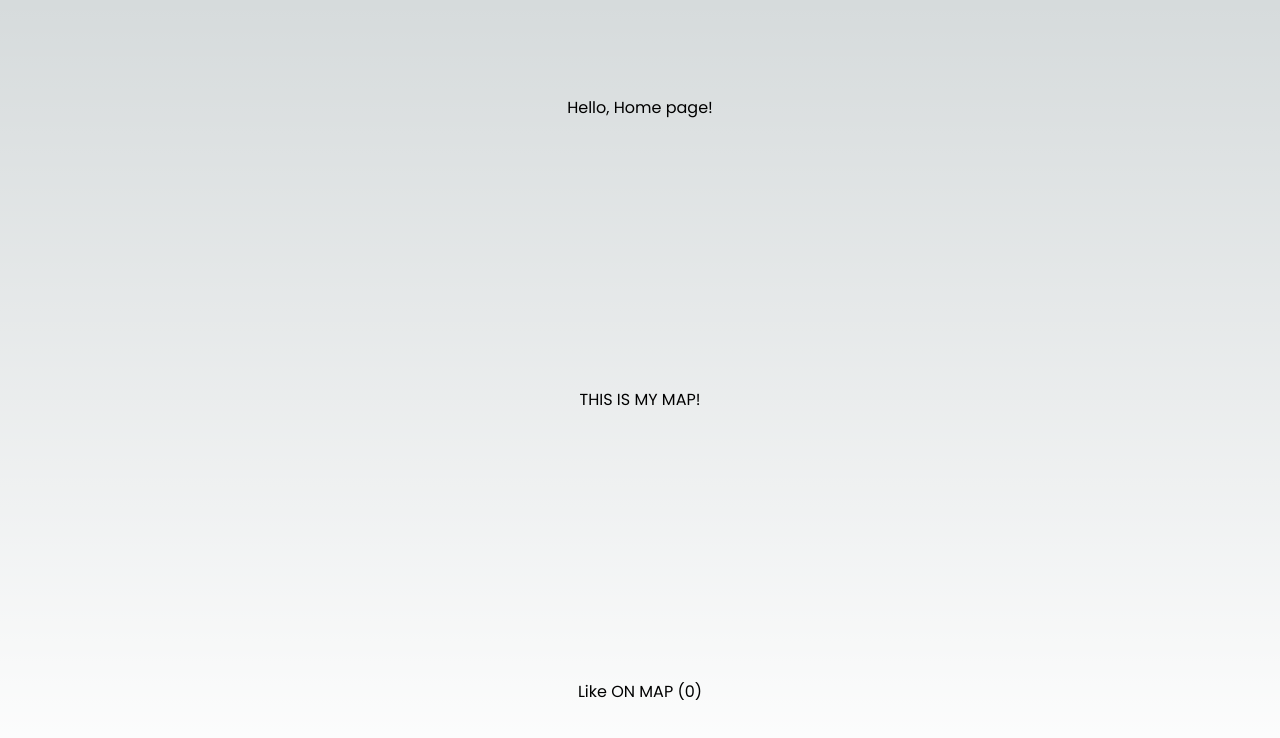
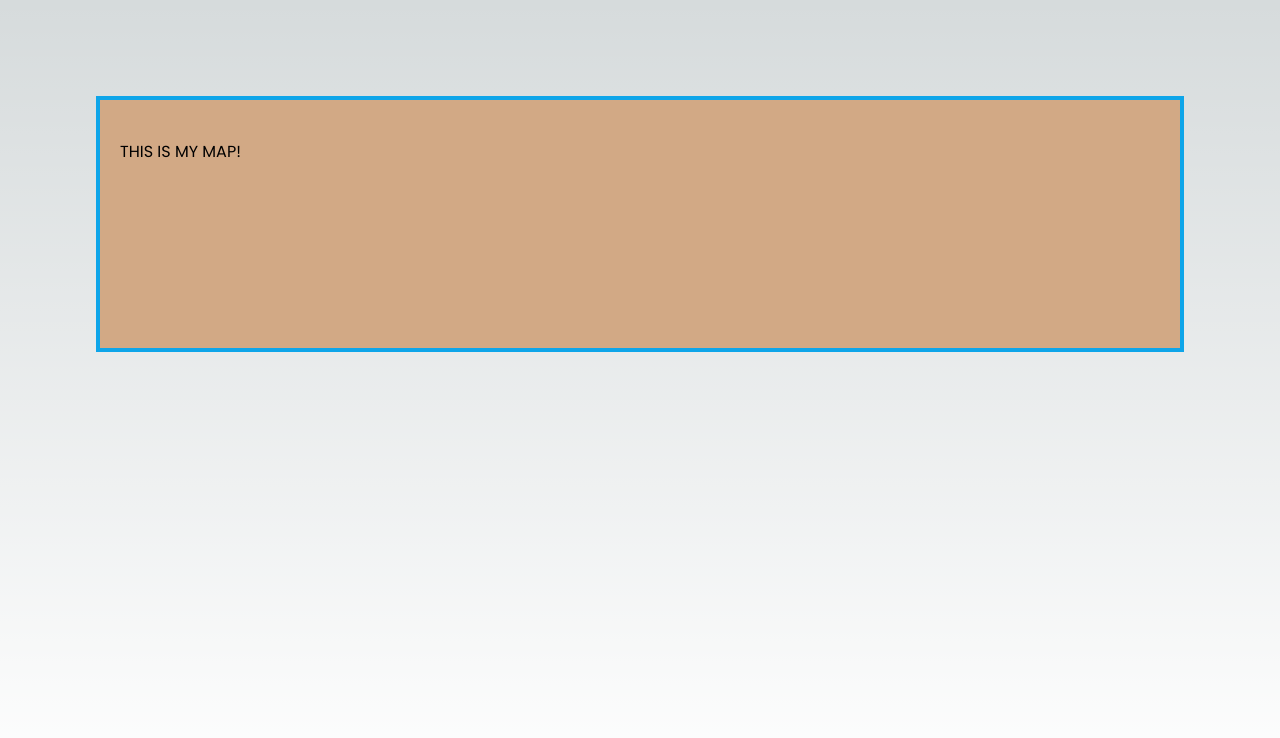
Before and after one commit to daffavcd/MyLittlePrison, a Next.js app: page / in a window 1280 px wide. Shown: the top 738 px of the page. Built offline with nearby package versions, Linux system fonts and the light colour scheme.

Commit message:
character moving

```diff
--- /dev/null
+++ b/src/app/components/game.tsx
@@ -0,0 +1,50 @@
+"use client";
+import { useState, useEffect } from 'react';
+
+export default function Game() {
+    const mapLayout = { maxWidth: 1000, maxHeight: 240 };
+
+    const [characterPosition, setCharacterPosition] = useState({ top: 40, left: 20 });
+
+    useEffect(() => {
+        document.body.addEventListener('keydown', moveCharacter);
+        return () => {
+            document.body.removeEventListener('keydown', moveCharacter)
+        }
+    })
+
+    const moveCharacter = (event: KeyboardEvent) => {
+        console.log(event);
+        const characterJump = 10;
+
+        if (event.key == "ArrowUp") {
+            if ((characterPosition.top - characterJump) > 0) {
+                setCharacterPosition({ top: characterPosition.top - characterJump, left: characterPosition.left });
+            }
+        } else if (event.key == "ArrowDown") {
+            if ((characterPosition.top + characterJump) < mapLayout.maxHeight) {
+                setCharacterPosition({ top: characterPosition.top + characterJump, left: characterPosition.left });
+            }
+        } else if (event.key == "ArrowLeft") {
+            if ((characterPosition.left - characterJump) > 0) {
+                setCharacterPosition({ top: characterPosition.top, left: characterPosition.left - characterJump });
+            }
+        } else if (event.key == "ArrowRight") {
+            if ((characterPosition.left + characterJump) < mapLayout.maxWidth) {
+                setCharacterPosition({ top: characterPosition.top, left: characterPosition.left + characterJump });
+            }
+        }
+    }
+
+    const characterStyle = {
+        top: `${characterPosition.top}px`,
+        left: `${characterPosition.left}px`,
+        transition: 'top 0.3s ease, left 0.3s ease',
+    };
+
+    return (
+        <div className="relative w-full h-64 border-sky-500 border-4" style={{ backgroundColor: "#d2a985" }}>
+            <div id="my-character" className="absolute" style={characterStyle}>THIS IS MY MAP!</div>
+        </div>
+    )
+}
--- a/src/app/components/map.tsx
+++ /dev/null
@@ -1,8 +0,0 @@
-export default function Map({ likes, handleClick }: { likes: number, handleClick: () => void }) {
-    return (
-        <>
-            <h1>THIS IS MY MAP!</h1>
-            <button onClick={handleClick}>Like ON MAP ({likes})</button>
-        </>
-    )
-}
--- a/src/app/page.tsx
+++ b/src/app/page.tsx
@@ -1,7 +1,7 @@
 "use client";
 import Image from 'next/image'
 import Link from 'next/link'
-import Map from './components/map'
+import Game from './components/game'
 import { useState } from 'react';
 
 export default function Home() {
@@ -11,9 +11,7 @@ export default function Home() {
   }
   return (
     <main className="flex min-h-screen flex-col items-center justify-between p-24">
-      <h1>Hello, Home page!</h1>
-
-      <Map likes={likes} handleClick={handleClick} />
+      <Game />
     </main>
   )
 }
```
